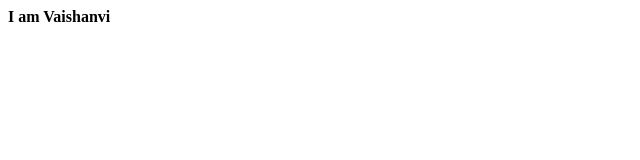
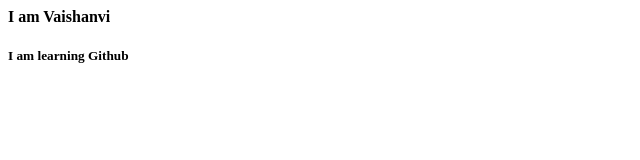
Before and after one commit to vaishubhambare/icp10project, a plain HTML site: page index.html in a window 1280 px wide. Shown: the whole page, without its empty margins (0-640 px from the left). Drawn offline with Linux system fonts and the light colour scheme.

Commit message:
second headding add

```diff
--- a/index.html
+++ b/index.html
@@ -4,5 +4,6 @@
     </head>
     <body>
         <h4> I am Vaishanvi</h4>
+        <h5>I am learning Github</h5>
     </body>
 </html>
```
